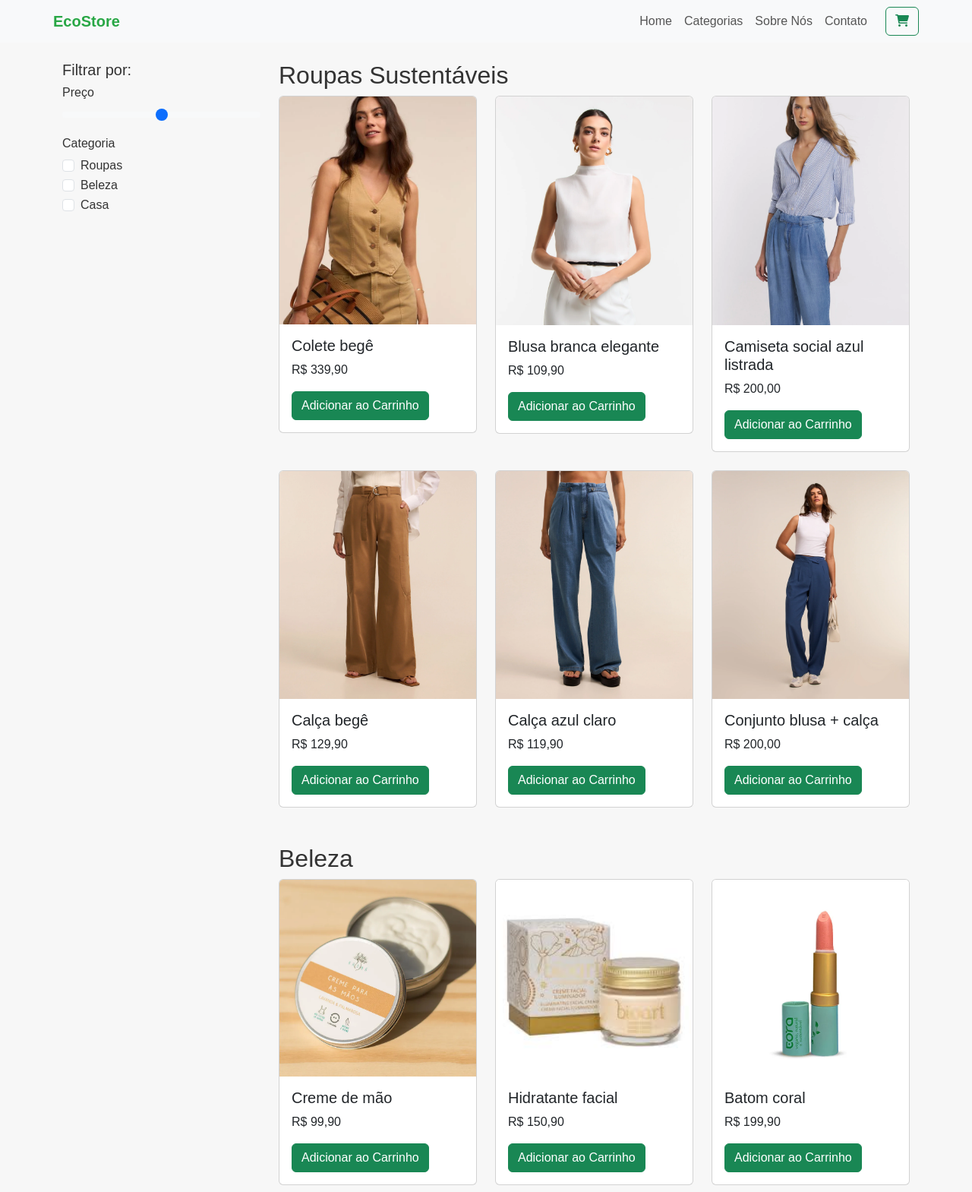
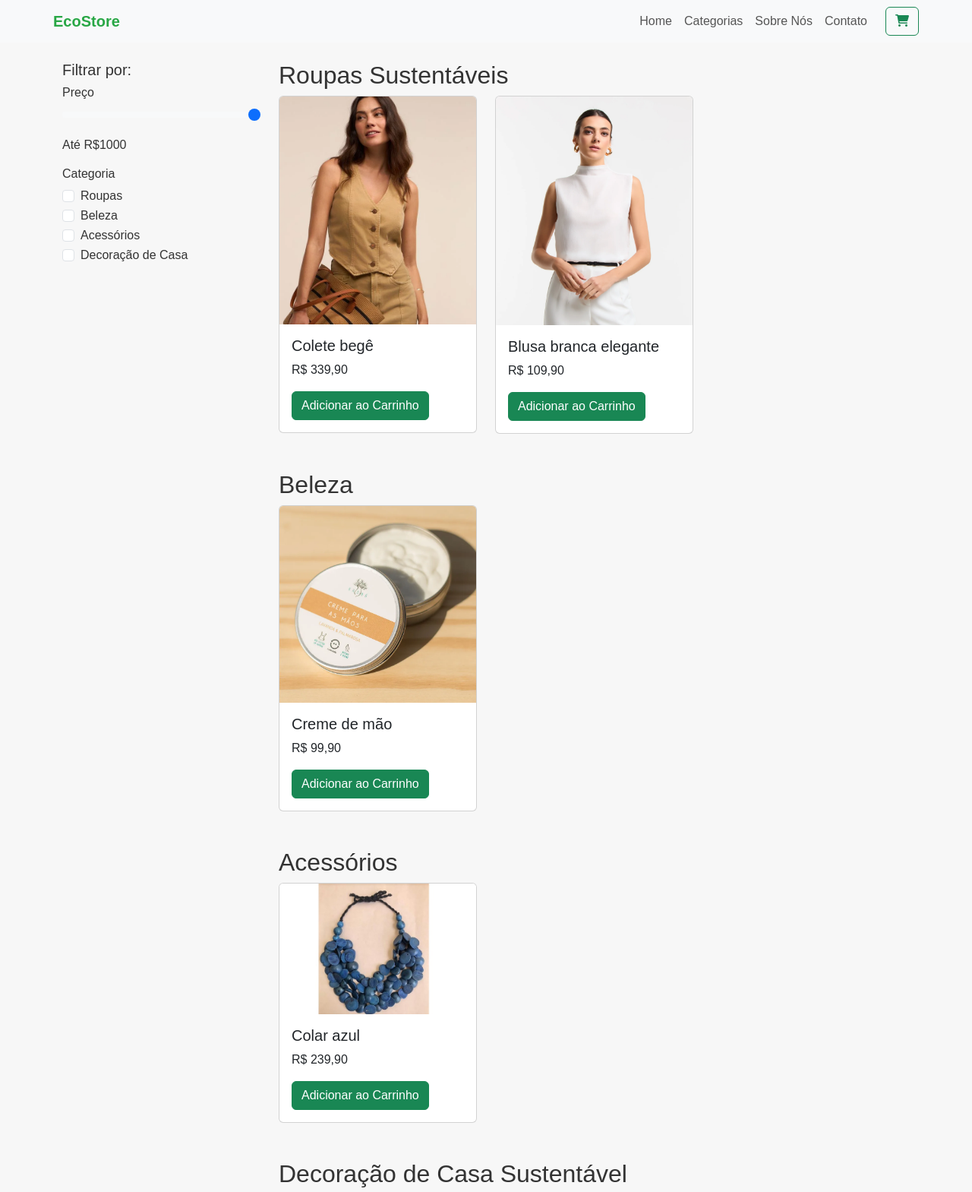
Before and after one commit to fernandamenon93/checkpoint-front-end, a plain HTML site: page categorias.html in a window 1280 px wide. Shown: the top 1569 px of the page at 76% size. Drawn offline with nearby package versions, Linux system fonts and the light colour scheme.

Commit message:
filtro e categorias

```diff
--- a/categorias.html
+++ b/categorias.html
@@ -33,24 +33,28 @@
             <!-- Filtros Laterais -->
             <aside class="col-md-3">
                 <h5>Filtrar por:</h5>
-                <form>
+                <form id="filterForm">
                     <h6>Preço</h6>
-                    <input type="range" class="form-range mb-3" id="priceRange" min="0" max="1000" step="10">
+                    <input type="range" class="form-range mb-3" id="priceRange" min="0" max="1000" step="10" value="1000">
+                    <p>Até R$<span id="priceValue">1000</span></p>
 
                     <h6>Categoria</h6>
                     <div class="form-check">
-                        <input class="form-check-input" type="checkbox" value="" id="category1">
+                        <input class="form-check-input" type="checkbox" name="category" value="roupas" id="category1">
                         <label class="form-check-label" for="category1">Roupas</label>
                     </div>
                     <div class="form-check">
-                        <input class="form-check-input" type="checkbox" value="" id="category2">
+                        <input class="form-check-input" type="checkbox" name="category" value="beleza" id="category2">
                         <label class="form-check-label" for="category2">Beleza</label>
                     </div>
                     <div class="form-check">
-                        <input class="form-check-input" type="checkbox" value="" id="category3">
-                        <label class="form-check-label" for="category3">Casa</label>
+                        <input class="form-check-input" type="checkbox" name="category" value="acessorios" id="category3">
+                        <label class="form-check-label" for="category3">Acessórios</label>
                     </div>
-                    <!-- Adicionar outros filtros -->
+                    <div class="form-check">
+                        <input class="form-check-input" type="checkbox" name="category" value="decoracao" id="category4">
+                        <label class="form-check-label" for="category4">Decoração de Casa</label>
+                    </div>
                 </form>
             </aside>
 
@@ -61,7 +65,7 @@
                     <div class="col-12 mb-4">
                         <h2>Roupas Sustentáveis</h2>
                         <div class="row">
-                            <div class="col-md-4 mb-4">
+                            <div class="col-md-4 mb-4 product-item" data-category="roupas" data-price="339.90">
                                 <div class="card">
                                     <img src="img/colete.jpg" class="card-img-top" alt="Colete begê">
                                     <div class="card-body">
@@ -71,7 +75,7 @@
                                     </div>
                                 </div>
                             </div>
-                            <div class="col-md-4 mb-4">
+                            <div class="col-md-4 mb-4 product-item" data-category="roupas" data-price="109.90">
                                 <div class="card">
                                     <img src="img/camiseta.jpg" class="card-img-top" alt="Blusa branca elegante">
                                     <div class="card-body">
@@ -81,46 +85,7 @@
                                     </div>
                                 </div>
                             </div>
-                            <div class="col-md-4 mb-4">
-                                <div class="card">
-                                    <img src="img/camisa.jpg" class="card-img-top" alt="Camiseta social azul listrada">
-                                    <div class="card-body">
-                                        <h5 class="card-title">Camiseta social azul listrada</h5>
-                                        <p class="card-text">R$ 200,00</p>
-                                        <a href="#" class="btn btn-success">Adicionar ao Carrinho</a>
-                                    </div>
-                                </div>
-                            </div>
-                            <div class="col-md-4 mb-4">
-                                <div class="card">
-                                    <img src="img/calça1.jpg" class="card-img-top" alt="Calça begê">
-                                    <div class="card-body">
-                                        <h5 class="card-title">Calça begê</h5>
-                                        <p class="card-text">R$ 129,90</p>
-                                        <a href="#" class="btn btn-success">Adicionar ao Carrinho</a>
-                                    </div>
-                                </div>
-                            </div>
-                            <div class="col-md-4 mb-4">
-                                <div class="card">
-                                    <img src="img/calça2.jpg" class="card-img-top" alt="Calça azul claro">
-                                    <div class="card-body">
-                                        <h5 class="card-title">Calça azul claro</h5>
-                                        <p class="card-text">R$ 119,90</p>
-                                        <a href="#" class="btn btn-success">Adicionar ao Carrinho</a>
-                                    </div>
-                                </div>
-                            </div>
-                            <div class="col-md-4 mb-4">
-                                <div class="card">
-                                    <img src="img/calça3.jpg" class="card-img-top" alt="Conjunto blusa + calça">
-                                    <div class="card-body">
-                                        <h5 class="card-title">Conjunto blusa + calça</h5>
-                                        <p class="card-text">R$ 200,00</p>
-                                        <a href="#" class="btn btn-success">Adicionar ao Carrinho</a>
-                                    </div>
-                                </div>
-                            </div>
+                            <!-- Outros produtos da categoria Roupas -->
                         </div>
                     </div>
 
@@ -128,7 +93,7 @@
                     <div class="col-12 mb-4">
                         <h2>Beleza</h2>
                         <div class="row">
-                            <div class="col-md-4 mb-4">
+                            <div class="col-md-4 mb-4 product-item" data-category="beleza" data-price="99.90">
                                 <div class="card">
                                     <img src="img/creme.jpg" class="card-img-top" alt="Creme de mão">
                                     <div class="card-body">
@@ -138,26 +103,7 @@
                                     </div>
                                 </div>
                             </div>
-                            <div class="col-md-4 mb-4">
-                                <div class="card">
-                                    <img src="img/hidratante.jpg" class="card-img-top" alt="Hidratante facial">
-                                    <div class="card-body">
-                                        <h5 class="card-title">Hidratante facial</h5>
-                                        <p class="card-text">R$ 150,90</p>
-                                        <a href="#" class="btn btn-success">Adicionar ao Carrinho</a>
-                                    </div>
-                                </div>
-                            </div>
-                            <div class="col-md-4 mb-4">
-                                <div class="card">
-                                    <img src="img/batom.jpg" class="card-img-top" alt="Batom coral">
-                                    <div class="card-body">
-                                        <h5 class="card-title">Batom coral</h5>
-                                        <p class="card-text">R$ 199,90</p>
-                                        <a href="#" class="btn btn-success">Adicionar ao Carrinho</a>
-                                    </div>
-                                </div>
-                            </div>
+                            <!-- Outros produtos da categoria Beleza -->
                         </div>
                     </div>
 
@@ -165,7 +111,7 @@
                     <div class="col-12 mb-4">
                         <h2>Acessórios</h2>
                         <div class="row">
-                            <div class="col-md-4 mb-4">
+                            <div class="col-md-4 mb-4 product-item" data-category="acessorios" data-price="239.90">
                                 <div class="card">
                                     <img src="img/colar.jpg" class="card-img-top" alt="Colar azul">
                                     <div class="card-body">
@@ -175,26 +121,7 @@
                                     </div>
                                 </div>
                             </div>
-                            <div class="col-md-4 mb-4">
-                                <div class="card">
-                                    <img src="img/pulseira.jpg" class="card-img-top" alt="Pulseira com detalhes verdes">
-                                    <div class="card-body">
-                                        <h5 class="card-title">Pulseira com detalhes verdes</h5>
-                                        <p class="card-text">R$ 290,90</p>
-                                        <a href="#" class="btn btn-success">Adicionar ao Carrinho</a>
-                                    </div>
-                                </div>
-                            </div>
-                            <div class="col-md-4 mb-4">
-                                <div class="card">
-                                    <img src="img/arco.jpg" class="card-img-top" alt="Tiara com detalhes verdes água">
-                                    <div class="card-body">
-                                        <h5 class="card-title">Tiara com detalhes verdes água</h5>
-                                        <p class="card-text">R$ 150,00</p>
-                                        <a href="#" class="btn btn-success">Adicionar ao Carrinho</a>
-                                    </div>
-                                </div>
-                            </div>
+                            <!-- Outros produtos da categoria Acessórios -->
                         </div>
                     </div>
 
@@ -202,7 +129,7 @@
                     <div class="col-12 mb-4">
                         <h2>Decoração de Casa Sustentável</h2>
                         <div class="row">
-                            <div class="col-md-4 mb-4">
+                            <div class="col-md-4 mb-4 product-item" data-category="decoracao" data-price="499.90">
                                 <div class="card">
                                     <img src="img/lustre.jpg" class="card-img-top" alt="Lustre sustentável">
                                     <div class="card-body">
@@ -212,26 +139,7 @@
                                     </div>
                                 </div>
                             </div>
-                            <div class="col-md-4 mb-4">
-                                <div class="card">
-                                    <img src="img/decoraçao.jpg" class="card-img-top" alt="Decoração de parede">
-                                    <div class="card-body">
-                                        <h5 class="card-title">Decoração de Parede</h5>
-                                        <p class="card-text">R$ 299,90</p>
-                                        <a href="#" class="btn btn-success">Adicionar ao Carrinho</a>
-                                    </div>
-                                </div>
-                            </div>
-                            <div class="col-md-4 mb-4">
-                                <div class="card">
-                                    <img src="img/vaso.jpg" class="card-img-top" alt="Vasos sustentáveis">
-                                    <div class="card-body">
-                                        <h5 class="card-title">Vasos Sustentáveis</h5>
-                                        <p class="card-text">R$ 149,90</p>
-                                        <a href="#" class="btn btn-success">Adicionar ao Carrinho</a>
-                                    </div>
-                                </div>
-                            </div>
+                            <!-- Outros produtos da categoria Decoração de Casa -->
                         </div>
                     </div>
                 </div>
@@ -267,5 +175,37 @@
     </footer>
 
     <script src="https://cdn.jsdelivr.net/npm/bootstrap@5.3.0/dist/js/bootstrap.bundle.min.js"></script>
+    <script>
+        document.addEventListener('DOMContentLoaded', function() {
+            const priceRange = document.getElementById('priceRange');
+            const priceValue = document.getElementById('priceValue');
+            const filterForm = document.getElementById('filterForm');
+
+            // Atualiza o valor do preço mostrado
+            priceRange.addEventListener('input', function() {
+                priceValue.textContent = priceRange.value;
+                filterProducts();
+            });
+
+            // Filtra os produtos com base no preço e nas categorias selecionadas
+            function filterProducts() {
+                const selectedCategories = Array.from(document.querySelectorAll('input[name="category"]:checked')).map(cb => cb.value);
+                const maxPrice = parseFloat(priceRange.value);
+
+                document.querySelectorAll('.product-item').forEach(item => {
+                    const itemPrice = parseFloat(item.getAttribute('data-price'));
+                    const itemCategory = item.getAttribute('data-category');
+                    const shouldDisplay = (selectedCategories.length === 0 || selectedCategories.includes(itemCategory)) && (itemPrice <= maxPrice);
+                    item.style.display = shouldDisplay ? 'block' : 'none';
+                });
+            }
+
+            // Adiciona evento de mudança ao formulário de filtros
+            filterForm.addEventListener('change', filterProducts);
+
+            // Inicializa o filtro
+            filterProducts();
+        });
+    </script>
 </body>
 </html>
```
